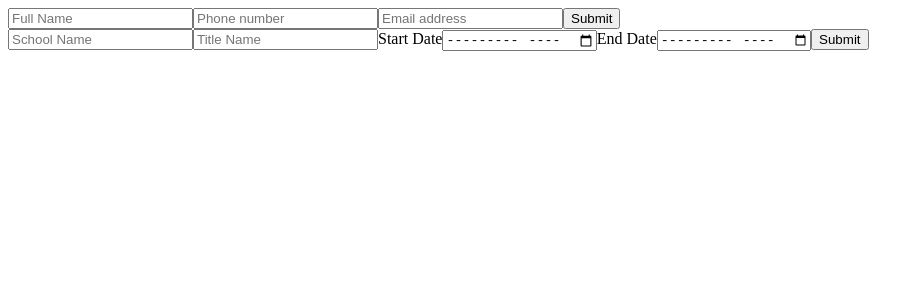
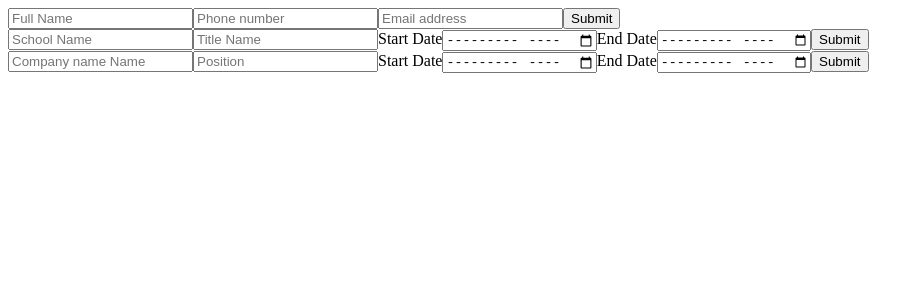
Before and after one commit to cmoratagarcia/odin-first-react-app, a React (Vite) app: page / in a window 1280 px wide. Shown: the top 300 px of the page, without its empty margins (0-924 px from the left). Built offline with nearby package versions, Linux system fonts and the light colour scheme.

Commit message:
Add Experience component with form handling and toggle functionality

```diff
--- a/src/App.jsx
+++ b/src/App.jsx
@@ -1,11 +1,13 @@
 import GeneralInfo from "./components/General";
 import Education from "./components/Education";
+import Experience from "./components/Experience";
 
 function App() {
   return (
     <div>
       <GeneralInfo />
       <Education />
+      <Experience />
     </div>
   );
 }
--- a/src/components/Experience.jsx
+++ b/src/components/Experience.jsx
@@ -0,0 +1,67 @@
+import { useState } from "react";
+
+function Experience() {
+  const [isEditing, setIsEditing] = useState(true); //tell the component whether it's in Editing or Display mode
+  const [formData, setFormData] = useState({
+    company: "",
+    position: "",
+    startDate: "",
+    endDate: "",
+  });
+
+  function handleChange(e) {
+    setFormData({ ...formData, [e.target.name]: e.target.value });
+  }
+  function handleSubmit() {
+    setIsEditing(false);
+  }
+
+  return (
+    <div>
+      {isEditing ? (
+        <div>
+          <input
+            name="compnay"
+            type="text"
+            placeholder="Company name Name"
+            value={formData.company}
+            onChange={handleChange}
+          />
+          <input
+            name="position"
+            type="text"
+            placeholder="Position"
+            value={formData.position}
+            onChange={handleChange}
+          />
+          <label>Start Date</label>
+          <input
+            type="month"
+            name="startDate"
+            value={formData.startDate}
+            onChange={handleChange}
+          />
+
+          <label>End Date</label>
+          <input
+            type="month"
+            name="endDate"
+            value={formData.endDate}
+            onChange={handleChange}
+          />
+          <button onClick={handleSubmit}>Submit</button>
+        </div>
+      ) : (
+        <div>
+          <h2>{formData.company}</h2>
+          <p>{formData.position}</p>
+          <p>
+            {formData.startDate} – {formData.endDate}
+          </p>
+          <button onClick={() => setIsEditing(true)}>Edit</button>
+        </div>
+      )}
+    </div>
+  );
+}
+export default Experience;
```
